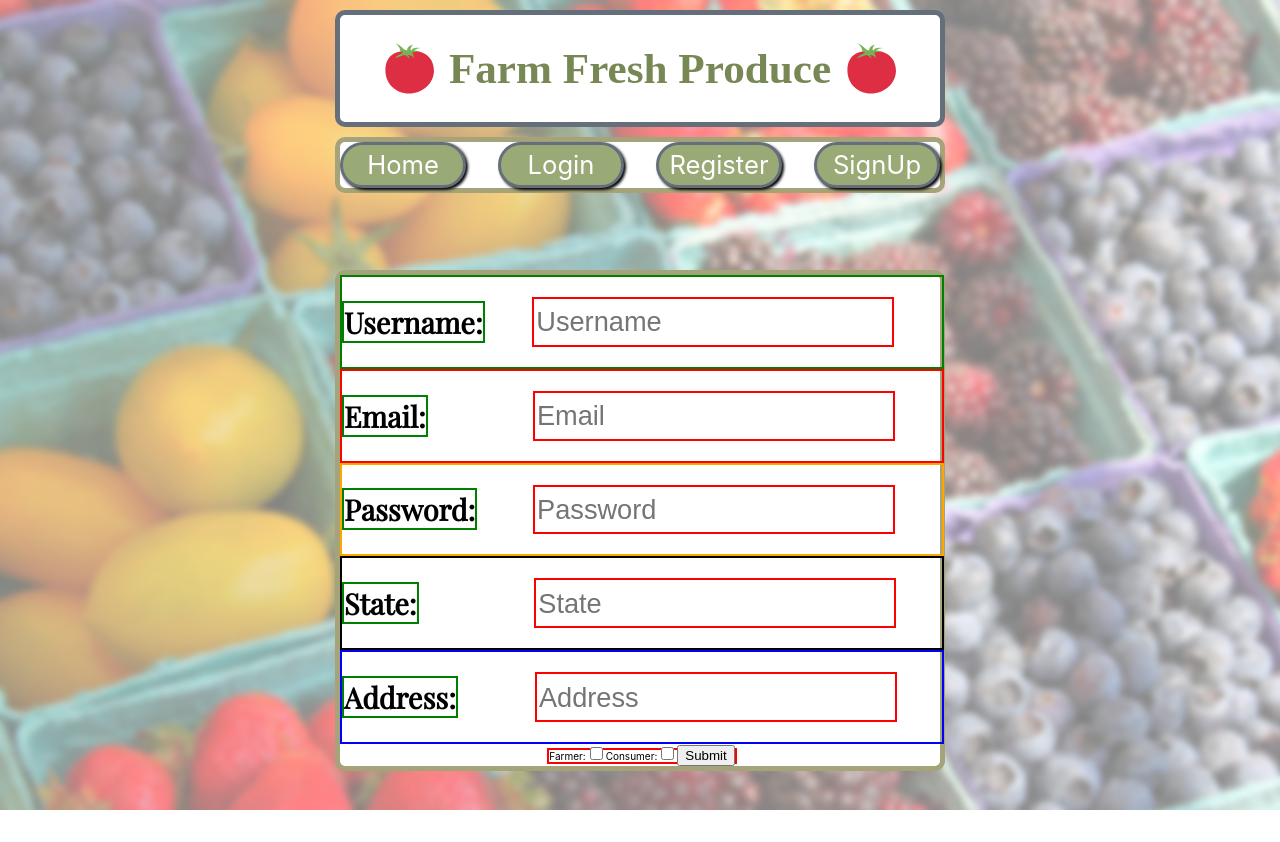
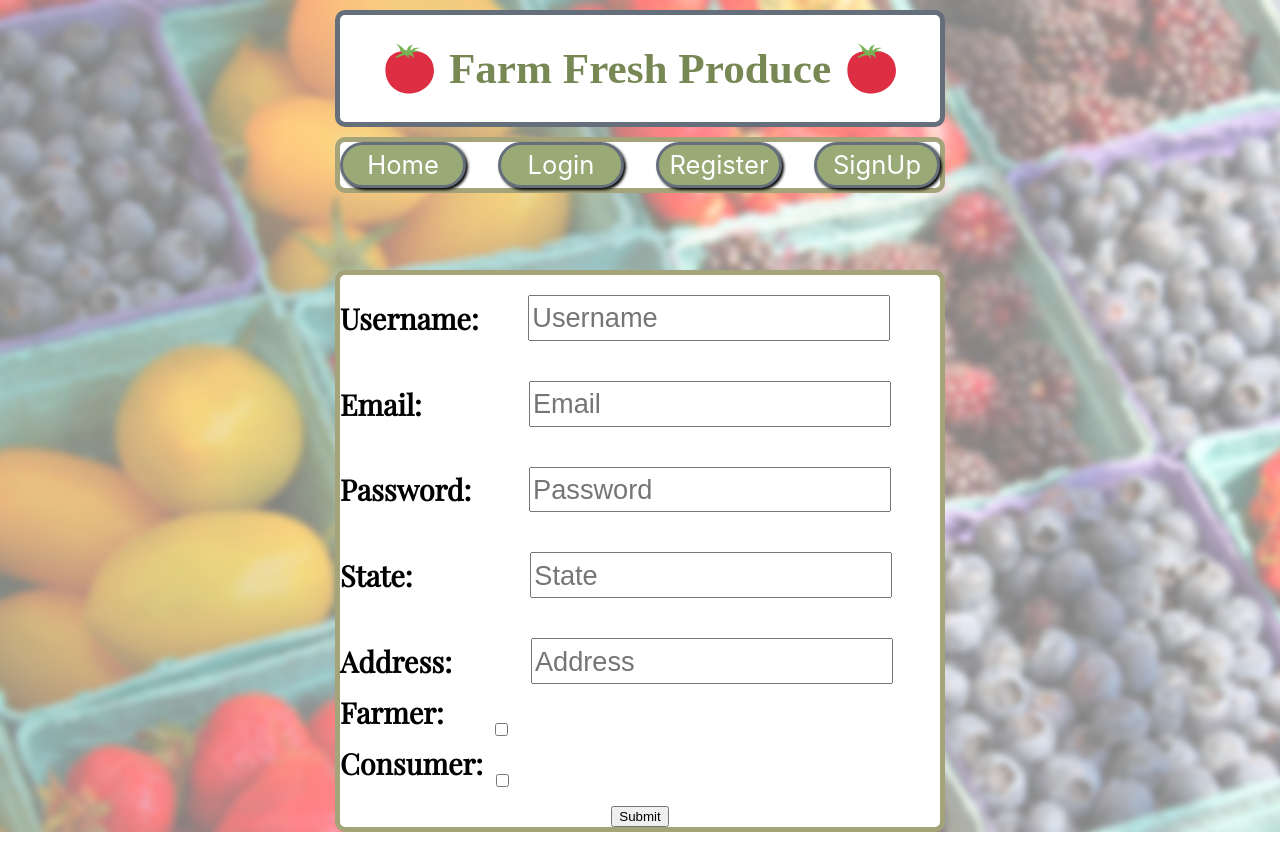
Before and after one commit to buildweek-farm-fresh-produce/Front-End, a React (Create React App) app: page /signup in a window 1280 px wide. Before the commit the page ends 810 px from the top, so only its background shows below. Built offline with nearby package versions, Linux system fonts and the light colour scheme; a web font is replaced by a local one.

Commit message:
basic styling of signup form done

```diff
--- a/src/components/Signup.js
+++ b/src/components/Signup.js
@@ -18,15 +18,15 @@ const UserDiv = styled.div`
     display: flex;
     flex-direction: row;
   }
-  border: 2px solid green;
+  /* border: 2px solid green; */
   width: 600px;
 
   h2 {
-    border: 2px solid green;
+    /* border: 2px solid green; */
   }
 
   input {
-    border: 2px solid red;
+    /* border: 2px solid red; */
     display: flex;
     margin: 20px auto;
     line-height: 37px;
@@ -39,16 +39,16 @@ const EmailDiv = styled.div`
     display: flex;
     flex-direction: row;
   }
-  border: 2px solid red;
+  /* border: 2px solid red; */
   width: 600px;
 
   h2 {
-    border: 2px solid green;
+    /* border: 2px solid green; */
     margin-right: 58px;
   }
 
   input {
-    border: 2px solid red;
+    /* border: 2px solid red; */
     display: flex;
     margin: 20px auto;
     line-height: 37px;
@@ -60,16 +60,16 @@ const PasswordDiv = styled.div`
     display: flex;
     flex-direction: row;
   }
-  border: 2px solid orange;
+  /* border: 2px solid orange; */
   width: 600px;
 
   h2 {
-    border: 2px solid green;
+    /* border: 2px solid green; */
     margin-right: 9px;
   }
 
   input {
-    border: 2px solid red;
+    /* border: 2px solid red; */
     display: flex;
     margin: 20px auto;
     line-height: 37px;
@@ -82,16 +82,16 @@ const StateDiv = styled.div`
     display: flex;
     flex-direction: row;
   }
-  border: 2px solid black;
+  /* border: 2px solid black; */
   width: 600px;
 
   h2 {
-    border: 2px solid green;
+    /* border: 2px solid green; */
     margin-right: 70px;
   }
 
   input {
-    border: 2px solid red;
+    /* border: 2px solid red; */
     display: flex;
     margin: 20px auto;
     line-height: 37px;
@@ -104,16 +104,16 @@ const AddressDiv = styled.div`
     display: flex;
     flex-direction: row;
   }
-  border: 2px solid blue;
+  /* border: 2px solid blue; */
   width: 600px;
 
   h2 {
-    border: 2px solid green;
+    /* border: 2px solid green; */
     margin-right: 32px;
   }
 
   input {
-    border: 2px solid red;
+    /* border: 2px solid red; */
     display: flex;
     margin: 20px auto;
     line-height: 37px;
@@ -121,26 +121,26 @@ const AddressDiv = styled.div`
   }
 `;
 
-const Submit = styled.span`
+const Submit = styled.div`
   label {
     display: flex;
     flex-direction: row;
   }
-  border: 2px solid blue;
+  /* border: 2px solid blue; */
   width: 600px;
 
   h2 {
-    border: 2px solid green;
+    /* border: 2px solid green; */
     margin-right: 32px;
   }
-
+  /*
   input {
     border: 2px solid red;
     display: flex;
     margin: 20px auto;
     line-height: 37px;
     font-size: 1.7rem;
-  }
+  } */
 `;
 
 const SignUp = ({ values, errors, touched, isSubmitting }) => {
@@ -180,19 +180,30 @@ const SignUp = ({ values, errors, touched, isSubmitting }) => {
             <Field type="address" name="address" placeholder="Address" />
           </label>
         </AddressDiv>
-
-        <span style={{border:'2px solid red'}} className="submit">
+        <Submit>
+          <div>
+            <div className="farmer">
               <label>
+                <h2 style={{ marginTop: " -11px", marginRight: "47px" }}>
                   Farmer:
+                </h2>
                 <Field name="farmer" type="checkbox" checked={values.farmer} />
               </label>
+            </div>
 
             <label>
-            Consumer:
-            <Field name="consumer" type="checkbox" checked={values.consumer} />
+              <h2 style={{ marginTop: " -11px", marginRight: "9px" }}>Consumer:</h2>
+              <Field
+                name="consumer"
+                type="checkbox"
+                checked={values.consumer}
+              />
             </label>
+            <div>
               <button disabled={isSubmitting}>Submit</button>
-        </span>
+            </div>
+          </div>
+        </Submit>
       </Form>
     </SyledMainDiv>
   );
```
Lines whose indentation alone changed are shown as unchanged.
